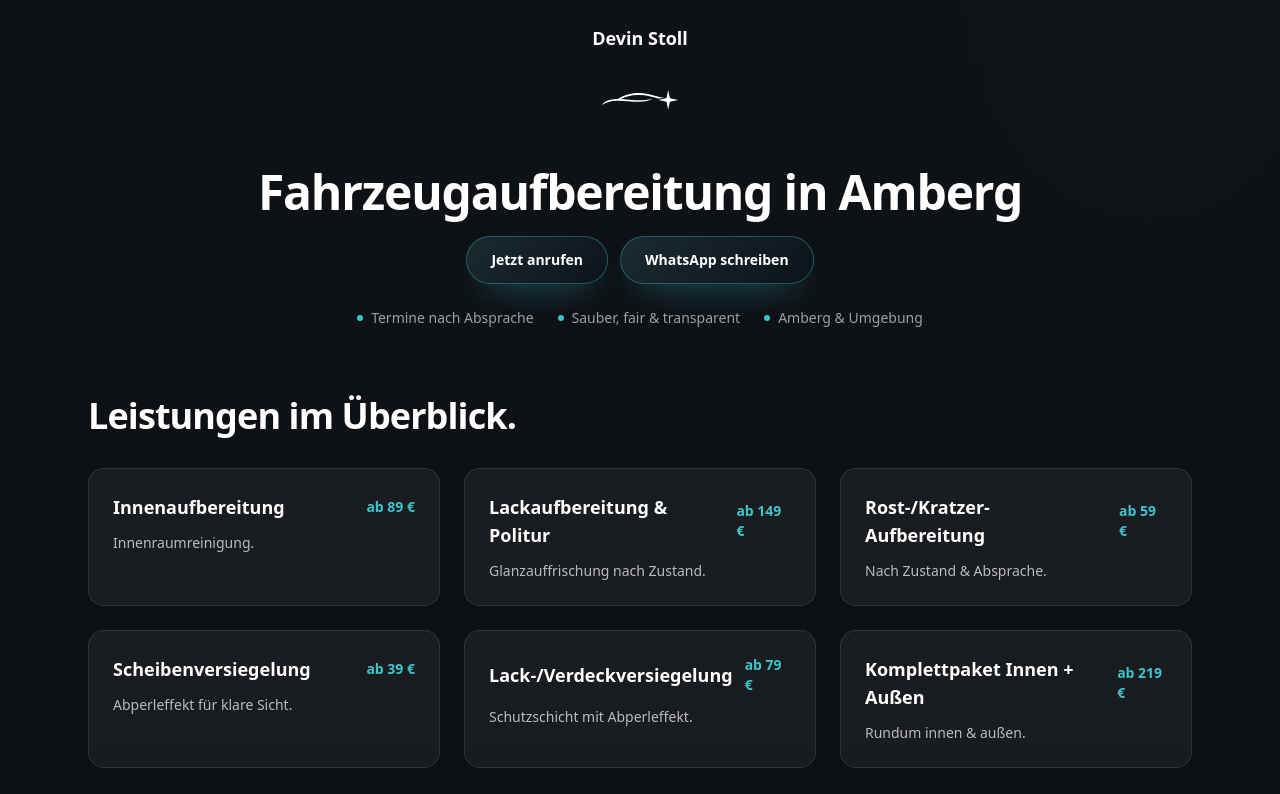
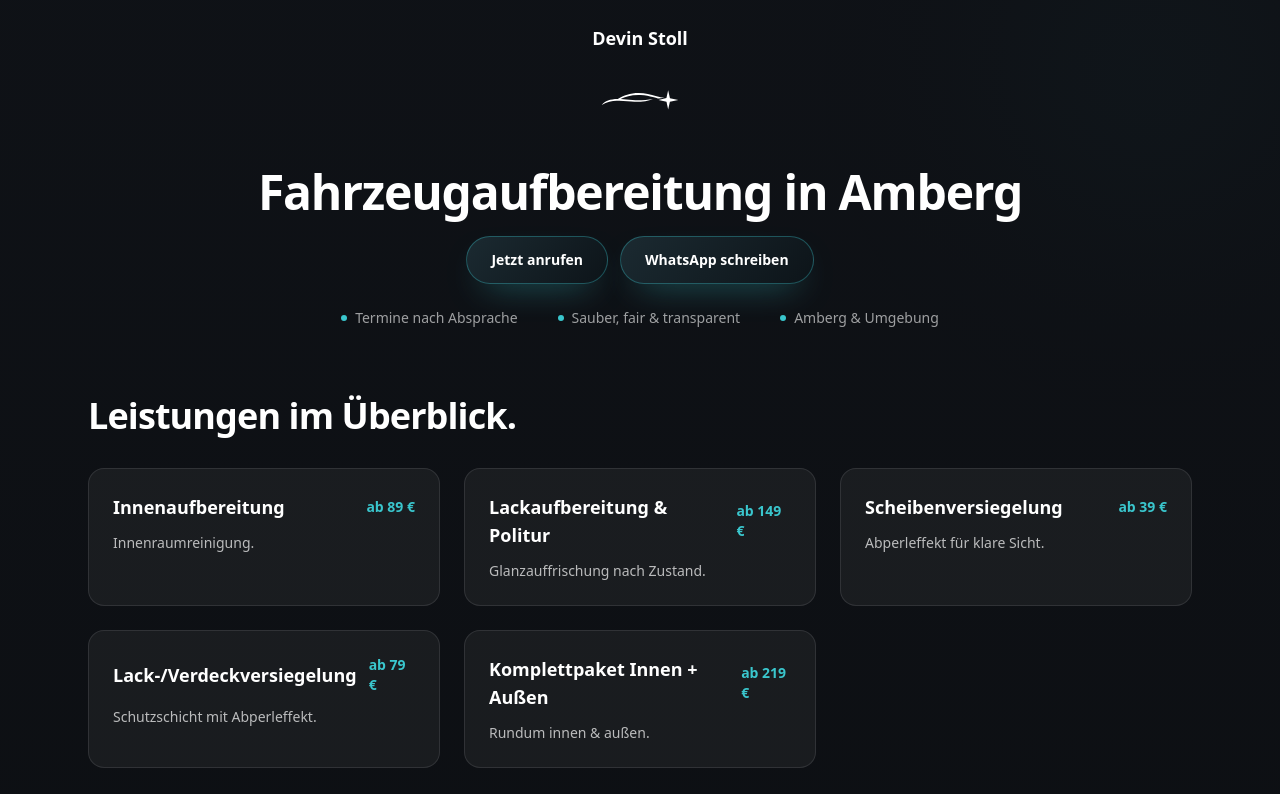
Before and after one commit to wnngxnf8tn-hub/devinstoll, a Next.js app: page / in a window 1280 px wide. Shown: the top 794 px of the page. Built offline with nearby package versions, Linux system fonts and the light colour scheme.

Commit message:
Tighten hero spacing and remove rust/scratch service

```diff
--- a/src/app/page.tsx
+++ b/src/app/page.tsx
@@ -32,11 +32,6 @@ const siteConfig = {
       title: "Lackaufbereitung & Politur",
       price: "ab 149 €",
       description: "Glanzauffrischung nach Zustand.",
-    },
-    {
-      title: "Rost-/Kratzer-Aufbereitung",
-      price: "ab 59 €",
-      description: "Nach Zustand & Absprache.",
     },
     {
       title: "Scheibenversiegelung",
@@ -147,7 +142,7 @@ export default function Home() {
                 WhatsApp schreiben
               </ShimmerButton>
             </div>
-            <div className="mt-6 flex flex-wrap items-center justify-center gap-x-6 gap-y-3 text-sm text-white/60">
+            <div className="mt-6 flex flex-wrap items-center justify-center gap-x-10 gap-y-4 text-sm text-white/60">
               {siteConfig.trustPoints.map((point) => (
                 <div key={point} className="flex items-center gap-2">
                   <span className="h-1.5 w-1.5 rounded-full bg-[#3ac6cd]" />
```
